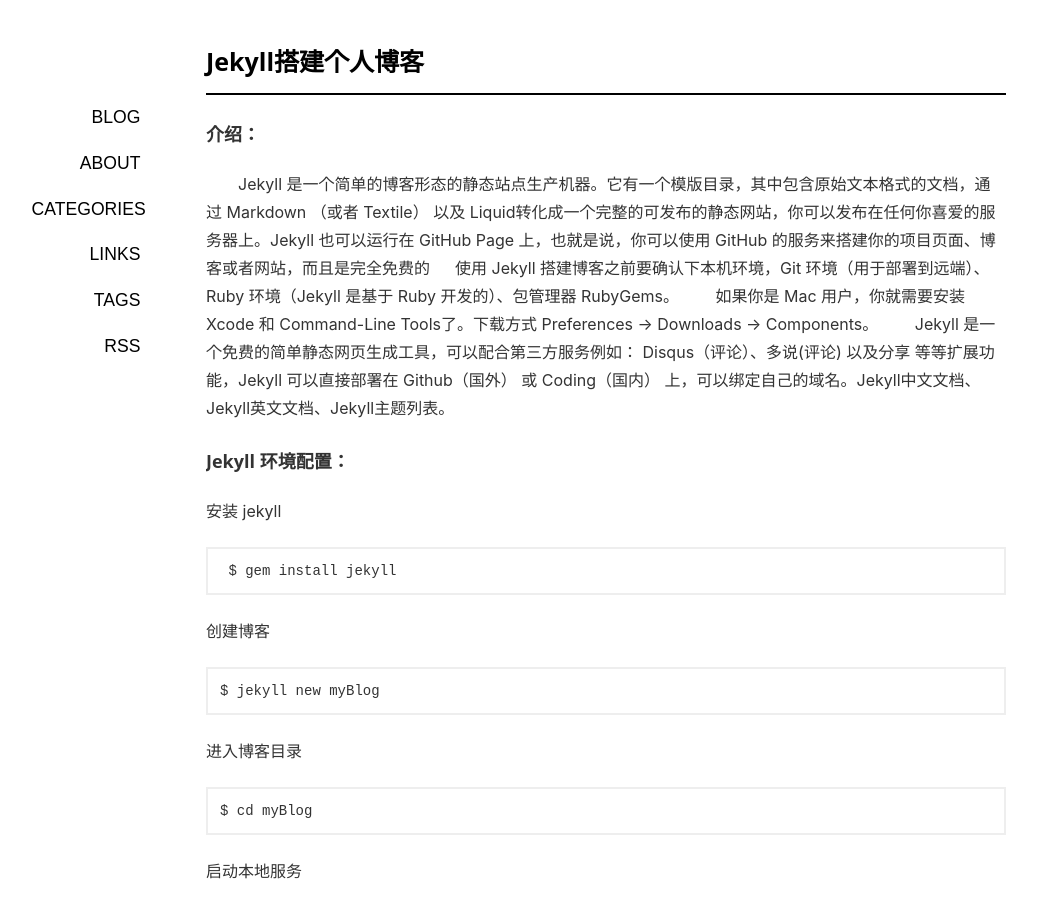
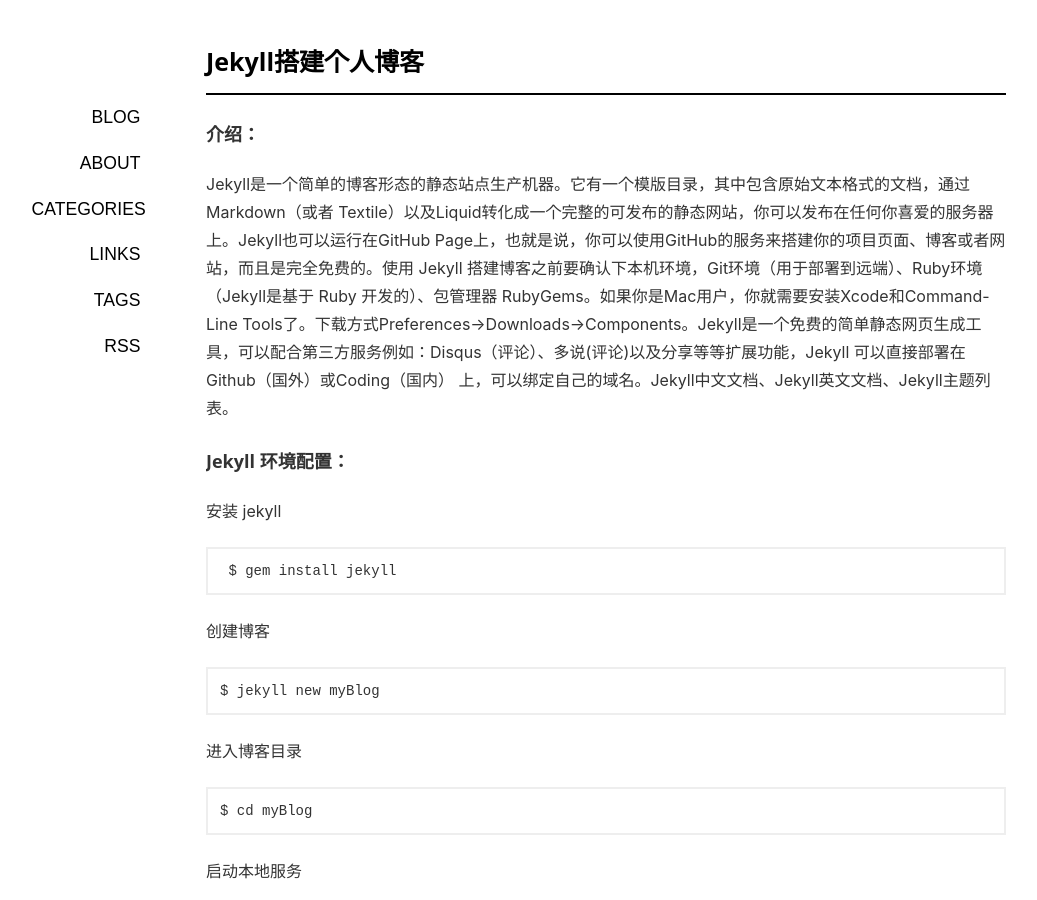
Before and after one commit to jian9ta1ba0/jtbadbb.github.io, a Jekyll site: the page built from _posts/2017-10-23-jekyll-blog.md, in a window 1280 px wide and 900 px high. Shown: the whole window, without its empty margins (34-1071 px from the left). Built offline with Jekyll 4.4.1, drawn with Linux system fonts in a browser that asks for light colours; comment, search, counter and statistics services are not loaded.

```diff
--- a/_posts/2017-10-23-jekyll-blog.md
+++ b/_posts/2017-10-23-jekyll-blog.md
@@ -18,10 +18,9 @@ author:
 ---
 
 ## 介绍：
-　　Jekyll 是一个简单的博客形态的静态站点生产机器。它有一个模版目录，其中包含原始文本格式的文档，通过 Markdown （或者 Textile） 以及 Liquid转化成一个完整的可发布的静态网站，你可以发布在任何你喜爱的服务器上。Jekyll 也可以运行在 GitHub Page 上，也就是说，你可以使用 GitHub 的服务来搭建你的项目页面、博客或者网站，而且是完全免费的
-　  使用 Jekyll 搭建博客之前要确认下本机环境，Git 环境（用于部署到远端）、Ruby 环境（Jekyll 是基于 Ruby 开发的）、包管理器 RubyGems。
-　　如果你是 Mac 用户，你就需要安装 Xcode 和 Command-Line Tools了。下载方式 Preferences → Downloads → Components。
-　　Jekyll 是一个免费的简单静态网页生成工具，可以配合第三方服务例如： Disqus（评论）、多说(评论) 以及分享 等等扩展功能，Jekyll 可以直接部署在 Github（国外） 或 Coding（国内） 上，可以绑定自己的域名。Jekyll中文文档、Jekyll英文文档、Jekyll主题列表。
+Jekyll是一个简单的博客形态的静态站点生产机器。它有一个模版目录，其中包含原始文本格式的文档，通过Markdown（或者 Textile）以及Liquid转化成一个完整的可发布的静态网站，你可以发布在任何你喜爱的服务器上。Jekyll也可以运行在GitHub Page上，也就是说，你可以使用GitHub的服务来搭建你的项目页面、博客或者网站，而且是完全免费的。使用 Jekyll 搭建博客之前要确认下本机环境，Git环境（用于部署到远端）、Ruby环境（Jekyll是基于 Ruby 开发的）、包管理器 RubyGems。如果你是Mac用户，你就需要安装Xcode和Command-Line Tools了。下载方式Preferences→Downloads→Components。Jekyll是一个免费的简单静态网页生成工具，可以配合第三方服务例如：Disqus（评论）、多说(评论)以及分享等等扩展功能，Jekyll 可以直接部署在 Github（国外）或Coding（国内） 上，可以绑定自己的域名。Jekyll中文文档、Jekyll英文文档、Jekyll主题列表。
+
+
 ## Jekyll 环境配置：
 安装 jekyll
 
```
